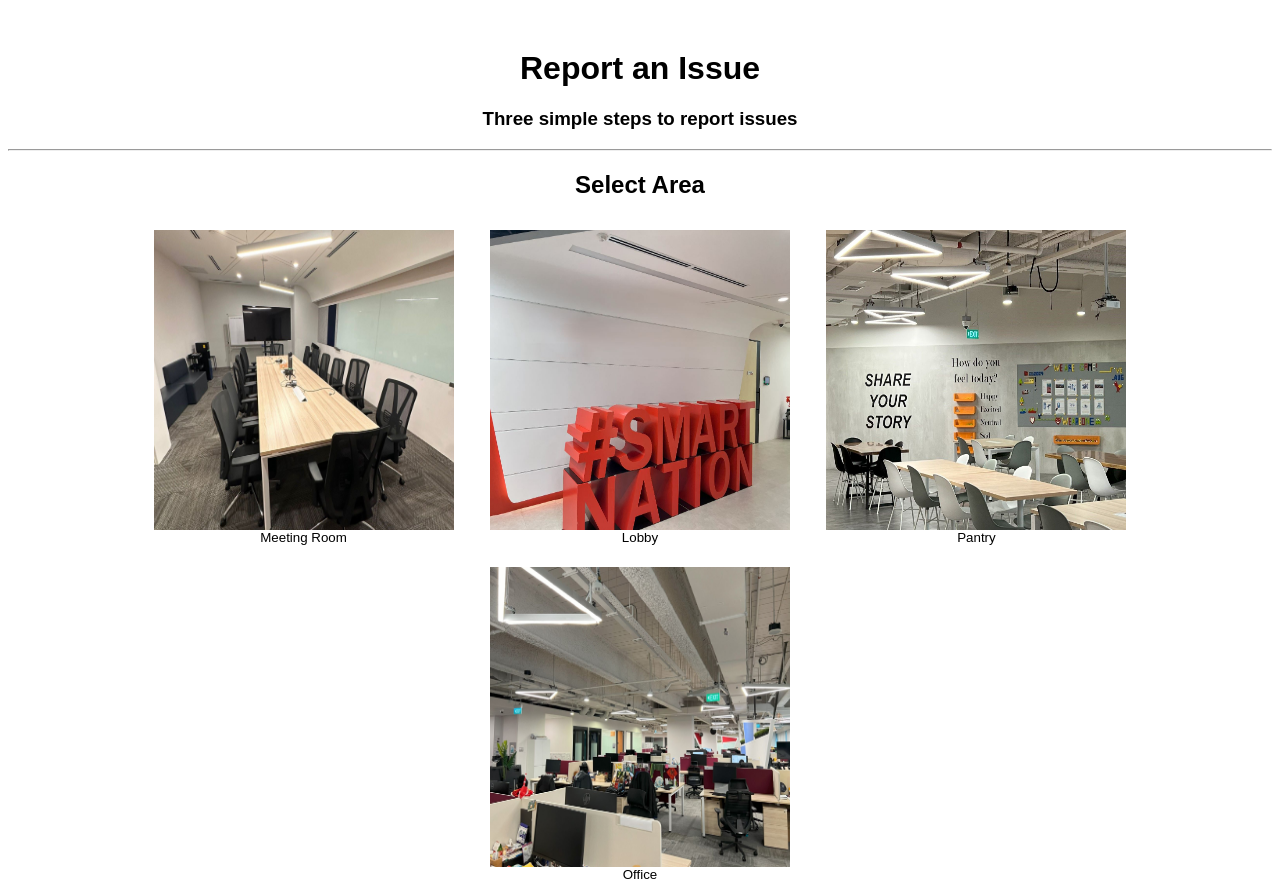
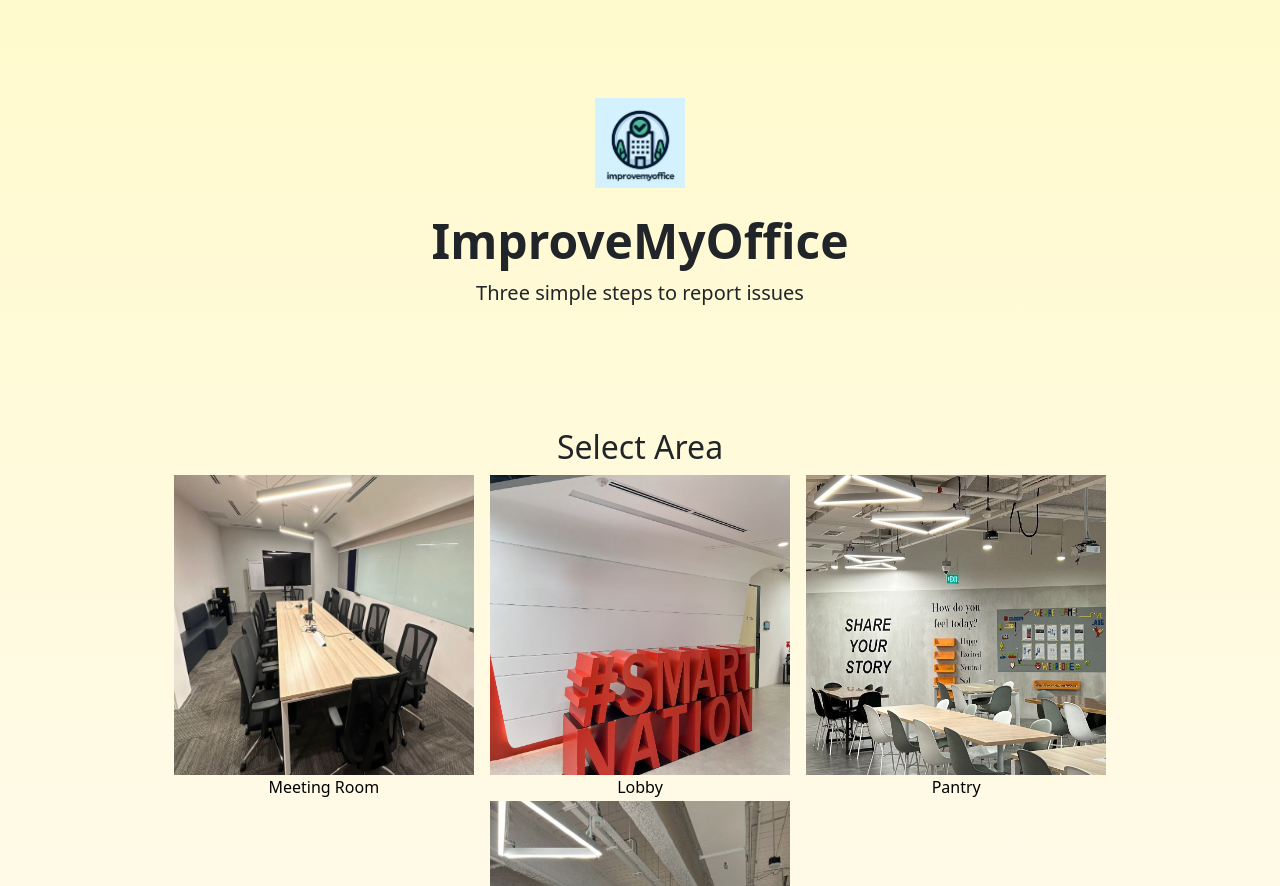
Before and after one commit to 0ochero0/webappProject, a plain HTML site: page index.html in a window 1280 px wide. Shown: the top 886 px of the page. Drawn offline with nearby package versions, Linux system fonts and the light colour scheme.

Commit message:
change color

```diff
--- a/index.html
+++ b/index.html
@@ -5,13 +5,30 @@
   <meta name="viewport" content="width=device-width, initial-scale=1.0">
   <title>Office Facility Issue Report</title>
   <link rel="stylesheet" href="styles.css">
+  <link href="https://cdn.jsdelivr.net/npm/bootstrap@5.0.2/dist/css/bootstrap.min.css" rel="stylesheet" integrity="sha384-EVSTQN3/azprG1Anm3QDgpJLIm9Nao0Yz1ztcQTwFspd3yD65VohhpuuCOmLASjC" crossorigin="anonymous">
 </head>
 
 <body>
-  <div id="reportForm">
-    <h1>Report an Issue</h1>
+  <div id="reportForm" class="container-md">
+    <!-- <h1>Report an Issue</h1>
     <h3> Three simple steps to report issues</h3>
     <hr>
+    -->
+
+
+    <div class="px-4 py-5 my-5 text-center">
+      <img class="d-block mx-auto mb-4" src="/pics/logo.jpg" alt="Let's Report Logo" width="90" height="90">
+      <h1 class="display-5 fw-bold">ImproveMyOffice</h1>
+      <div class="col-lg-6 mx-auto">
+        <p class="lead mb-4">Three simple steps to report issues</p>
+        <div class="d-grid gap-2 d-sm-flex justify-content-sm-center">
+         <!--  <button type="button" class="btn btn-primary btn-lg px-4 gap-3">Primary button</button>
+         <button type="button" class="btn btn-outline-secondary btn-lg px-4">Secondary</button>
+         -->
+        </div>
+      </div>
+    </div>
+
 
     <div class="area-selection">
       <h2>Select Area</h2>
--- a/styles.css
+++ b/styles.css
@@ -1,5 +1,6 @@
 body {
-    font-family: Arial, sans-serif;
+  background: linear-gradient(to bottom, #FFFACD, #FFFAF0);
+  font-family: Arial, sans-serif;
   }
 
   #reportForm {
```
Also changed, not shown: pics/logo.jpg (added).
